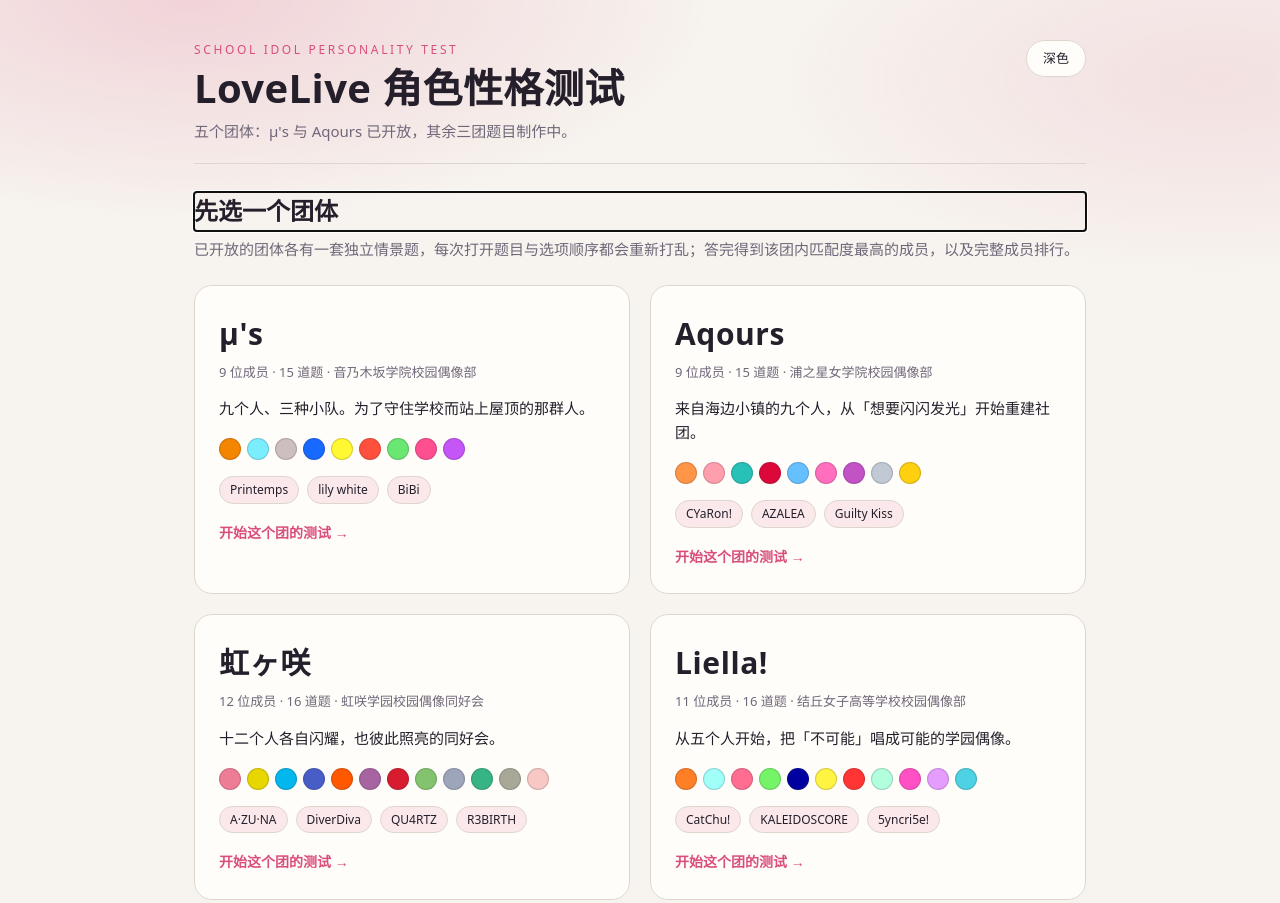
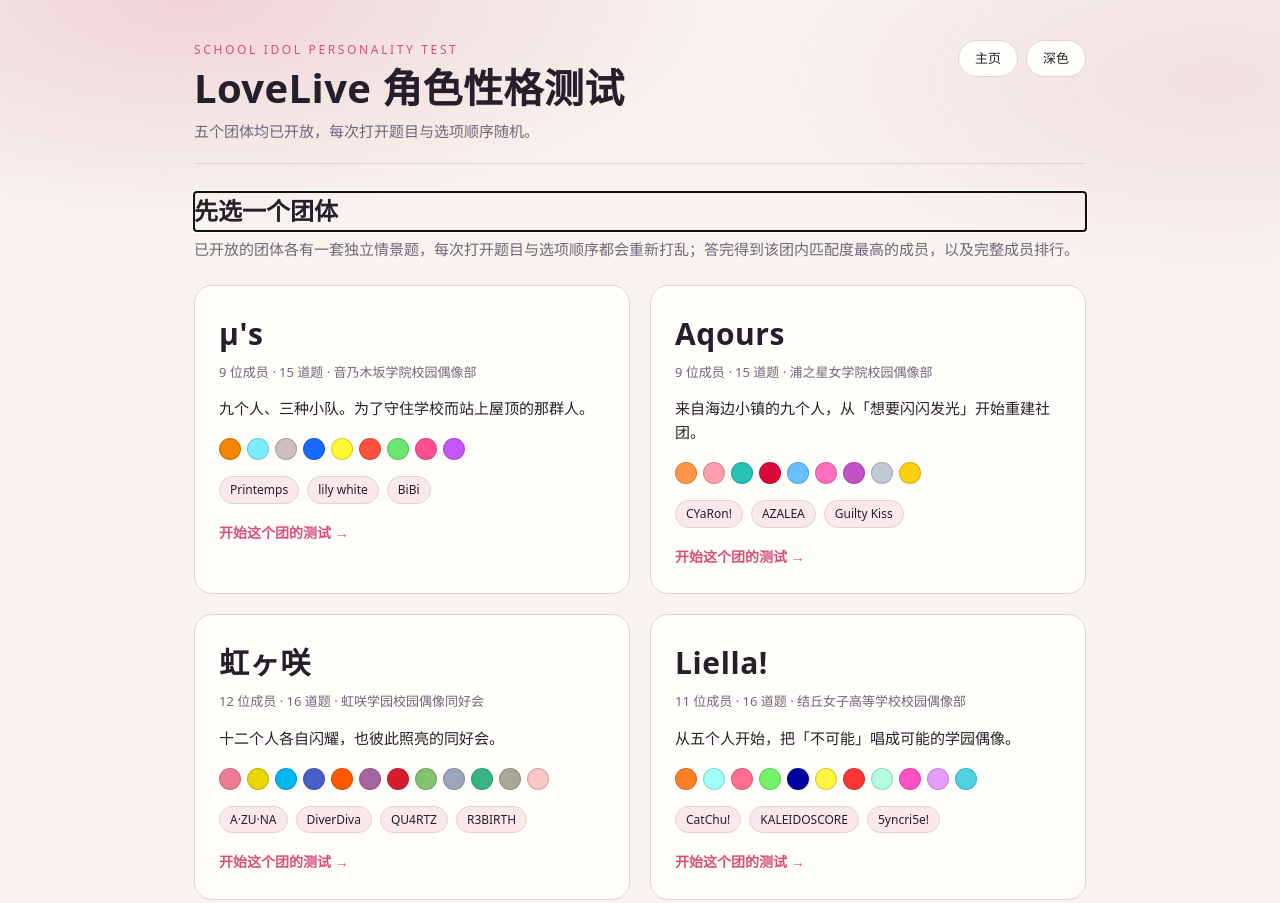
Before and after one commit to AyaseEli-Bing/lovelive-quiz, a plain HTML site: page index.html in a window 1280 px wide. Shown: the top 903 px of the page. Drawn offline with Linux system fonts and the light colour scheme.

Commit message:
feat: 头部加常驻返回主页按钮；更新副标题

```diff
--- a/index.html
+++ b/index.html
@@ -28,9 +28,12 @@
         <p class="kicker">School Idol Personality Test</p>
         <h1 class="wordmark">LoveLive 角色性格测试</h1>
       </div>
-      <button class="theme-toggle" type="button" data-theme-toggle aria-pressed="false" aria-label="切换到深色模式">深色</button>
+      <div class="masthead-actions">
+        <a class="home-btn" href="#/" aria-label="返回主页">主页</a>
+        <button class="theme-toggle" type="button" data-theme-toggle aria-pressed="false" aria-label="切换到深色模式">深色</button>
+      </div>
     </div>
-    <p class="masthead-note">五个团体：μ's 与 Aqours 已开放，其余三团题目制作中。</p>
+    <p class="masthead-note">五个团体均已开放，每次打开题目与选项顺序随机。</p>
   </header>
 
   <main id="app" class="app" aria-live="polite"></main>
--- a/styles.css
+++ b/styles.css
@@ -68,7 +68,14 @@ body {
   gap: calc(16px * var(--site-space, 1));
 }
 
-.theme-toggle {
+.masthead-actions {
+  display: flex;
+  align-items: center;
+  gap: calc(8px * var(--site-space, 1));
+}
+
+.theme-toggle,
+.home-btn {
   flex: none;
   font: inherit;
   font-size: calc(13px * var(--site-type, 1));
@@ -82,14 +89,22 @@ body {
   transition: color calc(180ms * var(--site-motion, 1)) ease, border-color calc(180ms * var(--site-motion, 1)) ease, background calc(180ms * var(--site-motion, 1)) ease;
 }
 
+.home-btn {
+  text-decoration: none;
+  display: inline-block;
+}
+
 .theme-toggle:hover,
-.theme-toggle:focus-visible {
+.theme-toggle:focus-visible,
+.home-btn:hover,
+.home-btn:focus-visible {
   border-color: var(--site-accent);
   color: var(--site-accent);
   outline: none;
 }
 
-.theme-toggle:focus-visible {
+.theme-toggle:focus-visible,
+.home-btn:focus-visible {
   box-shadow: 0 0 0 2px color-mix(in srgb, var(--site-accent) 45%, transparent);
 }
 
```
